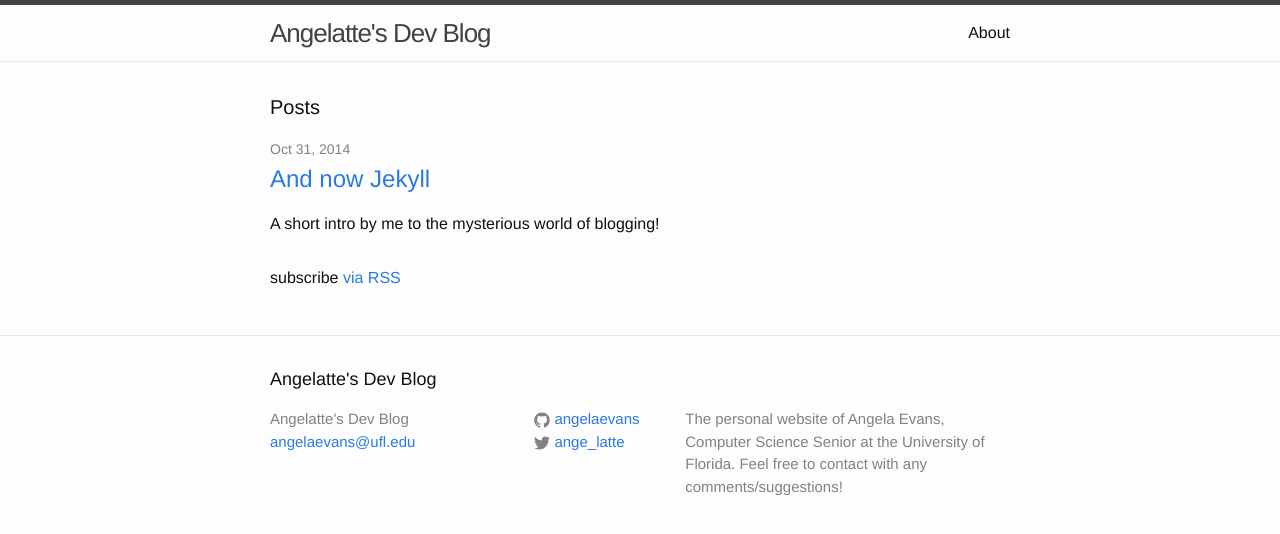
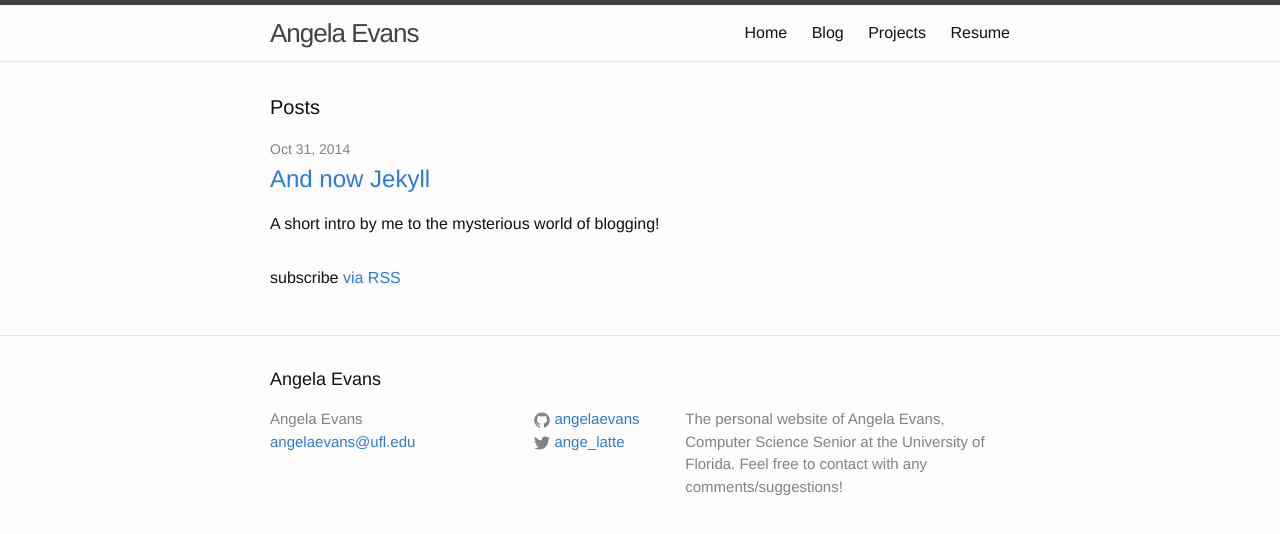
Before and after one commit to angelaevans/angelaevans.github.io, a Jekyll site: the page built from devblog.html, in a window 1280 px wide. Shown: the top 534 px of the page. Built offline with Jekyll 4.4.1, drawn with Linux system fonts in a browser that asks for light colours.

Commit message:
Finally have it all good now :)

```diff
--- a/_config.yml
+++ b/_config.yml
@@ -1,9 +1,10 @@
 # Site settings
-title: Angelatte's Dev Blog
+title: Angela Evans
 email: angelaevans@ufl.edu
 description: > # this means to ignore newlines until "baseurl:"
   The personal website of Angela Evans, Computer Science Senior at the University of Florida. Feel free to contact with any comments/suggestions!
 baseurl: "" # the subpath of your site, e.g. /blog/
+homeurl: "devblog.html"
 url: "http://angelaevans.me" # the base hostname & protocol for your site
 twitter_username: ange_latte
 github_username:  angelaevans
--- a/_includes/header.html
+++ b/_includes/header.html
@@ -14,6 +14,7 @@
       </a>
 
       <div class="trigger">
+		<a class="page-link" href="{{ site.baseurl }}/">Home</a>
         {% for page in site.pages %}
           {% if page.title %}
           <a class="page-link" href="{{ page.url | prepend: site.baseurl }}">{{ page.title }}</a>
--- a/devblog.html
+++ b/devblog.html
@@ -1,5 +1,7 @@
 ---
 layout: default
+title: Blog
+include: true;
 ---
 
 <div class="home">
--- a/projects.html
+++ b/projects.html
@@ -1,3 +1,7 @@
+---
+title: Projects
+include: true;
+---
 <!DOCTYPE html>
 <html>
 <head>
--- a/resume.html
+++ b/resume.html
@@ -1,3 +1,7 @@
+---
+title: Resume
+include: true;
+---
 <!DOCTYPE html>
 <html>
 <head>
```
Also changed, not shown: about.md (deleted, +0 -11 lines), index.html (+3 -64 lines).
